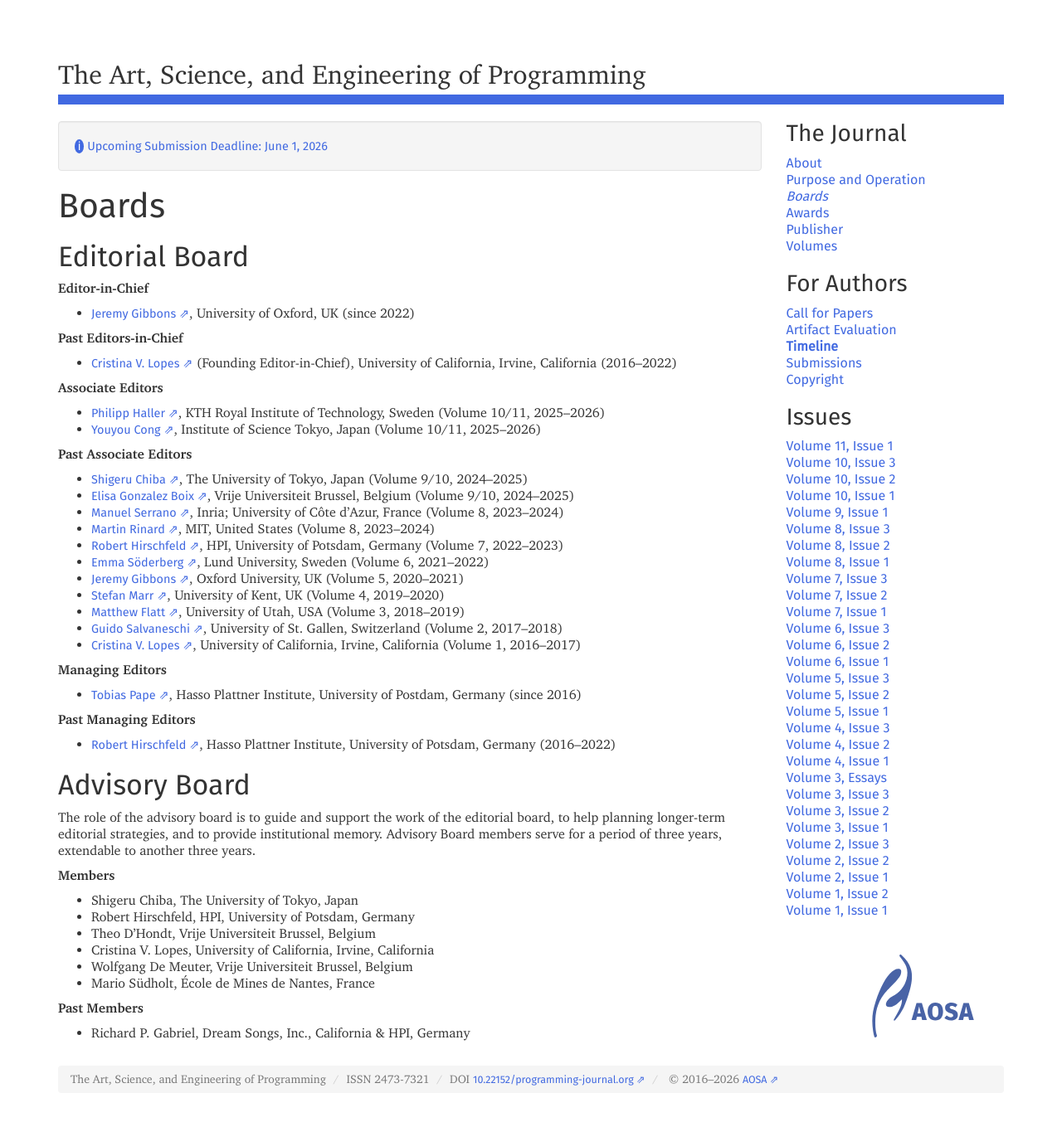
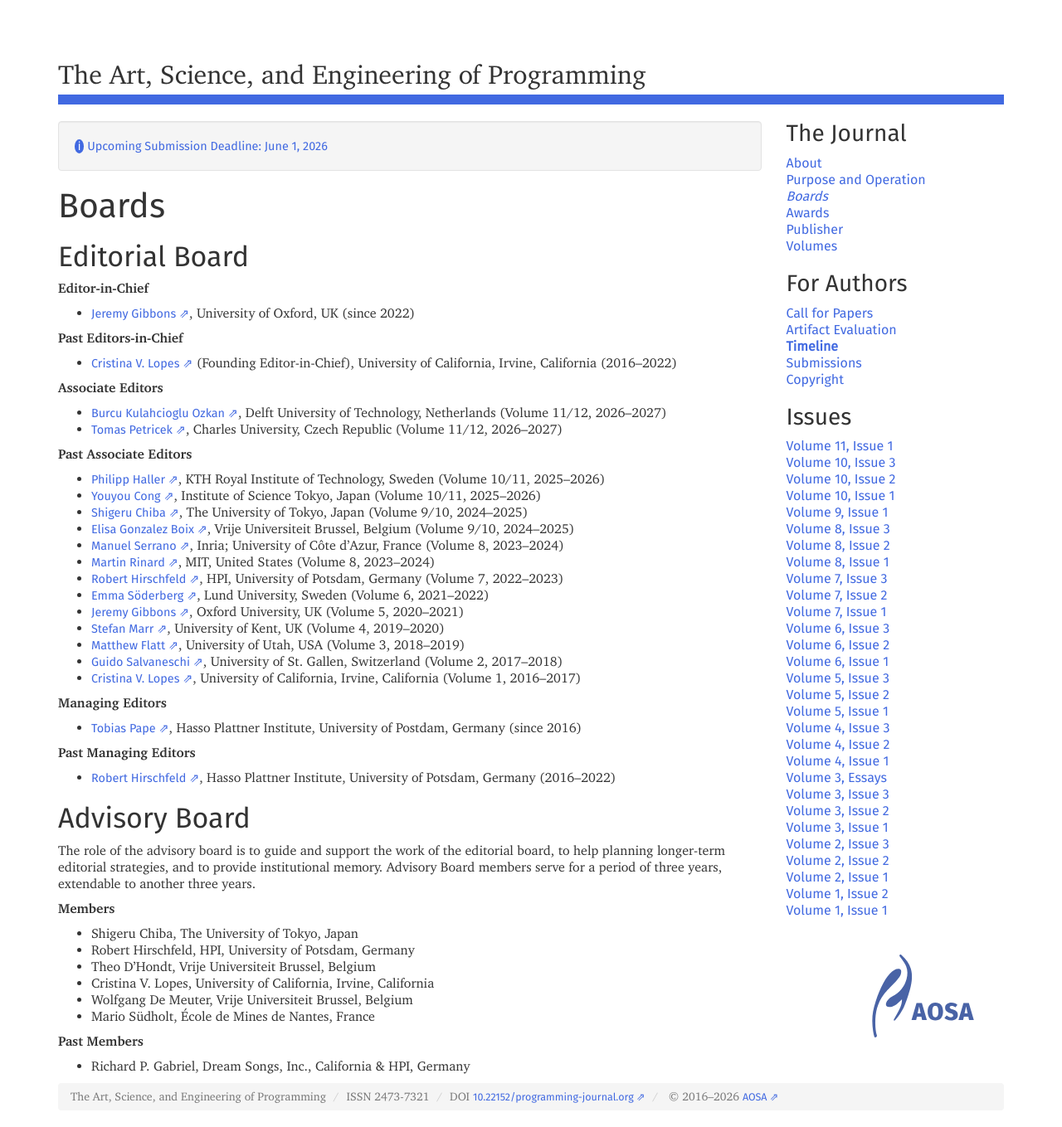
Before and after one commit to programming-journal/programming-journal.github.io, a Jekyll site: the page built from boards/index.markdown, in a window 1280 px wide. Shown: the whole page at 83% size. Built offline with Jekyll 4.4.1, drawn with Linux system fonts in a browser that asks for light colours; before the commit the page ends 1338 px from its top, so only the background shows below that.

Commit message:
Update associate editors

```diff
--- a/boards/index.markdown
+++ b/boards/index.markdown
@@ -16,11 +16,13 @@ order: 500
 
 **Associate Editors**
 
-* [Philipp Haller](https://people.kth.se/~phaller/), KTH Royal Institute of Technology, Sweden (Volume 10/11, 2025–2026)
-* [Youyou Cong](https://prg.is.titech.ac.jp/people/cong/), Institute of Science Tokyo, Japan (Volume 10/11, 2025–2026)
+* [Burcu Kulahcioglu Ozkan](https://burcuku.github.io/home/), Delft University of Technology, Netherlands (Volume 11/12, 2026–2027)
+* [Tomas Petricek](http://tomasp.net/), Charles University, Czech Republic (Volume 11/12, 2026–2027)
 
 **Past Associate Editors**
 
+* [Philipp Haller](https://people.kth.se/~phaller/), KTH Royal Institute of Technology, Sweden (Volume 10/11, 2025–2026)
+* [Youyou Cong](https://prg.is.titech.ac.jp/people/cong/), Institute of Science Tokyo, Japan (Volume 10/11, 2025–2026)
 * [Shigeru Chiba](https://www.csg.ci.i.u-tokyo.ac.jp/en/), The University of Tokyo, Japan (Volume 9/10, 2024–2025)
 * [Elisa Gonzalez Boix](https://soft.vub.ac.be/disco/elisa/), Vrije Universiteit Brussel, Belgium (Volume 9/10, 2024–2025)
 * [Manuel Serrano](http://www-sop.inria.fr/members/Manuel.Serrano/), Inria; University of Côte d'Azur, France (Volume 8, 2023–2024)
```
